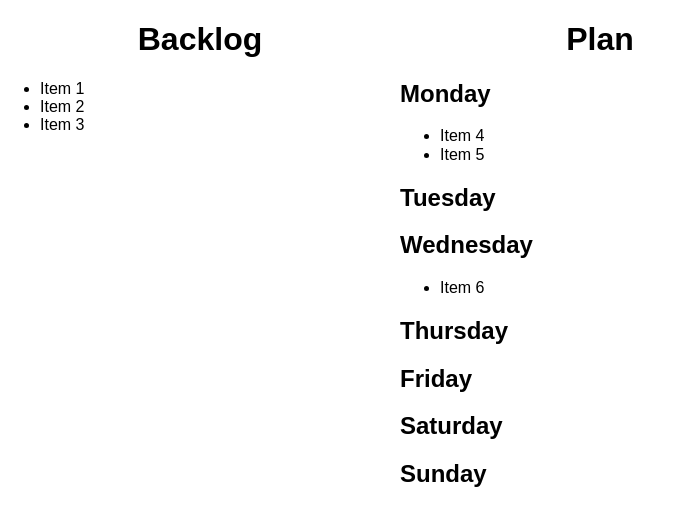
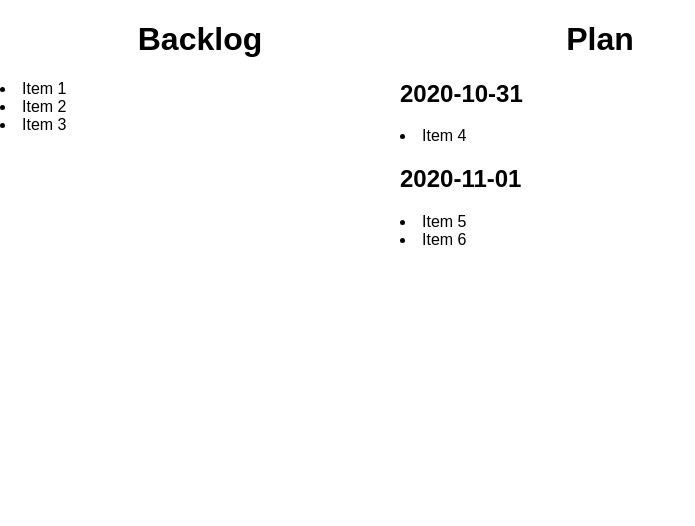
Before and after one commit to KMayne/hour, a Vue app: page / in a window 1280 px wide. Shown: the top 526 px of the page, without its empty margins (0-695 px from the left). Built offline with nearby package versions, Linux system fonts and the light colour scheme.

Commit message:
Make items draggable

```diff
--- a/package.json
+++ b/package.json
@@ -17,7 +17,8 @@
     "luxon": "^1.25.0",
     "normalize.css": "^8.0.1",
     "register-service-worker": "^1.7.1",
-    "vue": "^2.6.11"
+    "vue": "^2.6.11",
+    "vuedraggable": "^2.24.3"
   },
   "devDependencies": {
     "@types/jest": "^24.0.19",
--- a/src/App.vue
+++ b/src/App.vue
@@ -2,18 +2,18 @@
   <main id="app" class="app-container">
     <section class="backlog-container">
       <h1>Backlog</h1>
-      <ul>
+      <draggable v-model="backlog" group="tasks">
         <li v-for="item in backlog" :key="item.id">{{item.name}}</li>
-      </ul>
+      </draggable>
     </section>
 
     <section class="plan-container">
       <h1>Plan</h1>
-      <template v-for="day in daysToDisplay">
-      <h2 :key="'heading-' + day">{{day.toLocaleString({ weekday: 'long' })}}</h2>
-      <ul :key="'list-' + day">
-        <li v-for="item in getItemsForDay(day)" :key="item.id">{{ item.name }}</li>
-      </ul>
+      <template v-for="day in days">
+      <h2 :key="'heading-' + day">{{day.dateStr}}</h2>
+      <draggable :key="'list-' + day" v-model="day.tasks" group="tasks">
+        <li v-for="item in day.tasks" :key="item.id">{{ item.name }}</li>
+      </draggable>
       </template>
     </section>
   </main>
@@ -22,32 +22,31 @@
 <script lang="ts">
 import Vue from 'vue';
 import { DateTime } from 'luxon';
+import draggable from 'vuedraggable';
 
 export default Vue.extend({
+  components: { draggable },
   data: () => ({
     backlog: [
       { name: 'Item 1', id: 1 },
       { name: 'Item 2', id: 2 },
       { name: 'Item 3', id: 3 }
     ],
-    scheduledItems: [
-      { name: 'Item 4', id: 4, scheduledTime: DateTime.local() },
-      { name: 'Item 5', id: 5, scheduledTime: DateTime.local().plus({ hour: 1 }) },
-      { name: 'Item 6', id: 6, scheduledTime: DateTime.local().plus({ hour: 3, days: 1 }) },
+    days: [{
+        dateStr: '2020-10-31',
+        tasks: [{ name: 'Item 4', id: 4 }]
+      }, {
+        dateStr: '2020-11-01',
+        tasks: [
+          { name: 'Item 5', id: 5 },
+          { name: 'Item 6', id: 6 }
+        ]
+      }
     ]
   }),
   methods: {
-    getItemsForDay(day: DateTime) {
-      return this.scheduledItems.filter(item => item.scheduledTime.hasSame(day, 'day'));
-    }
   },
   computed: {
-    daysToDisplay() {
-      const numDaysToDisplay = 7;
-      const today = DateTime.local().startOf('day');
-      return Array.from({ length: numDaysToDisplay },
-        (_, i) => today.plus({ days: i }));
-    }
   }
 });
 </script>
```
Also changed, not shown: 1 other file (tests, documents, lock files or other folders).
